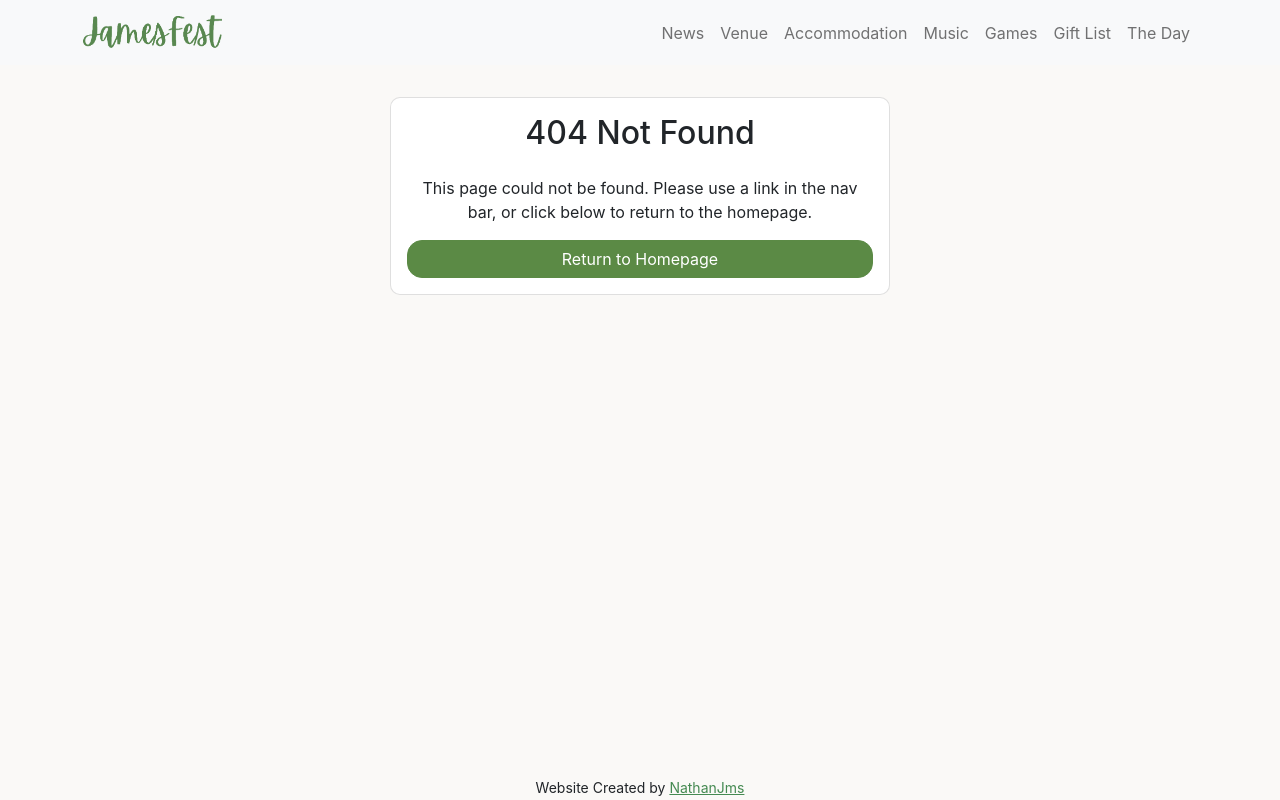
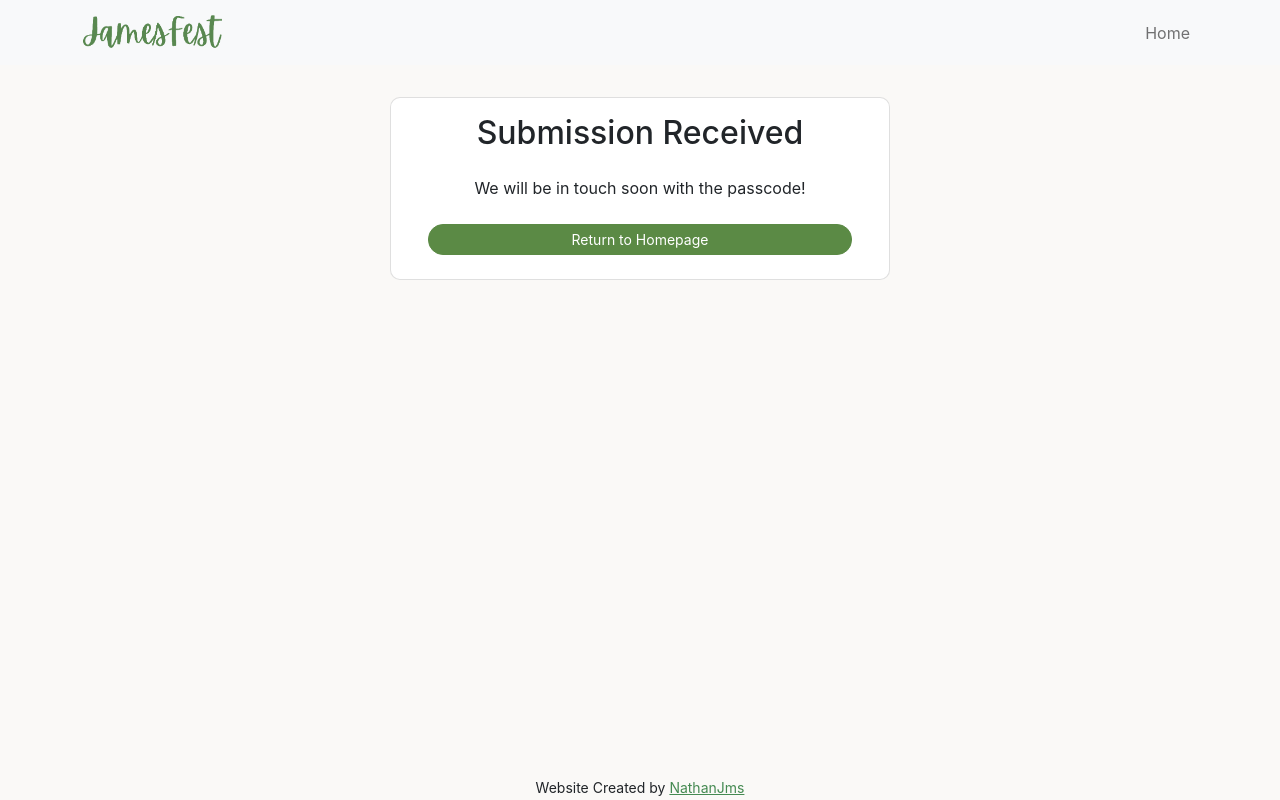
Before and after one commit to Nathanjms/jamesfest2022, a Next.js app: page /thank-you in a window 1280 px wide. Before the commit this address had no page. Built offline with nearby package versions, Linux system fonts and the light colour scheme.

Commit message:
Thank you page upon passcode submission

```diff
--- /dev/null
+++ b/pages/thank-you.js
@@ -0,0 +1,33 @@
+import DefaultLayout from "../components/layouts/DefaultLayout";
+import Link from "next/link";
+
+const thankYou = () => {
+  return (
+    <DefaultLayout homeLinkOnly={true} title="Login">
+      <div className="section container">
+        <div className="row">
+          <div className="col-12 mx-auto">
+            <div className="card logInCard">
+              <div className="card-body">
+                <h2 className="text-center mb-4">Submission Received</h2>
+                <p className="text-center mb-2">
+                  We will be in touch soon with the passcode!
+                </p>
+              </div>
+              <Link passHref={true} href="/">
+                <a
+                  className="btn btn-primary btn-sm mx-auto mb-4"
+                  style={{ maxWidth: "500px", width: "85%" }}
+                >
+                  Return to Homepage
+                </a>
+              </Link>
+            </div>
+          </div>
+        </div>
+      </div>
+    </DefaultLayout>
+  );
+};
+
+export default thankYou;
```
Also changed, not shown: pages/login.js (+14 -0 lines), 1 other file (tests, documents, lock files or other folders).
